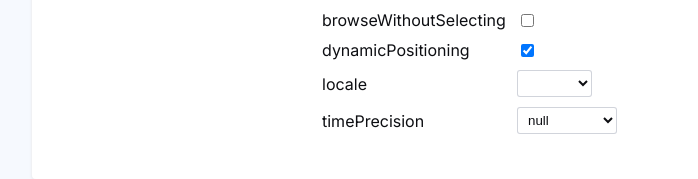
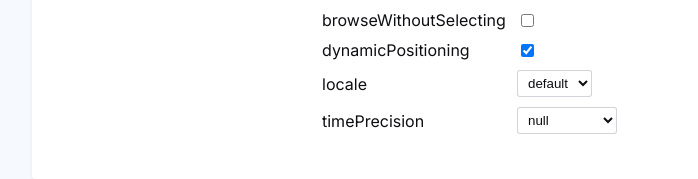
Before and after one commit to probablykasper/date-picker-svelte, a SvelteKit app: page / in a window 1280 px wide. Shown: the part 938-1117 px from the top of the page, without its empty margins (209-907 px from the left). Built offline with nearby package versions, Linux system fonts and the light colour scheme.

Commit message:
Fix Prop

```diff
--- a/src/routes/prop.svelte
+++ b/src/routes/prop.svelte
@@ -23,7 +23,7 @@
 		<select bind:value>
 			{#each values as value}
 				{#if value && typeof value === 'object' && 'key' in value && 'value' in value}
-					<option value={value.value}>{String(value.key)}</option>
+					<option {value}>{String(value.key)}</option>
 				{:else}
 					<option {value}>{String(value)}</option>
 				{/if}
```
